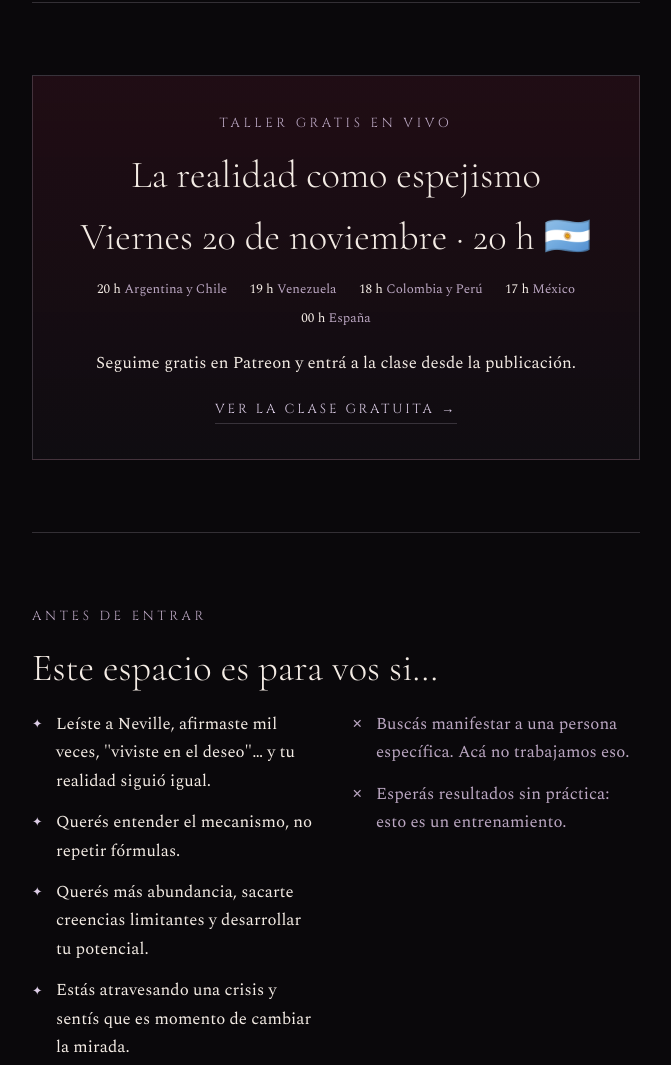
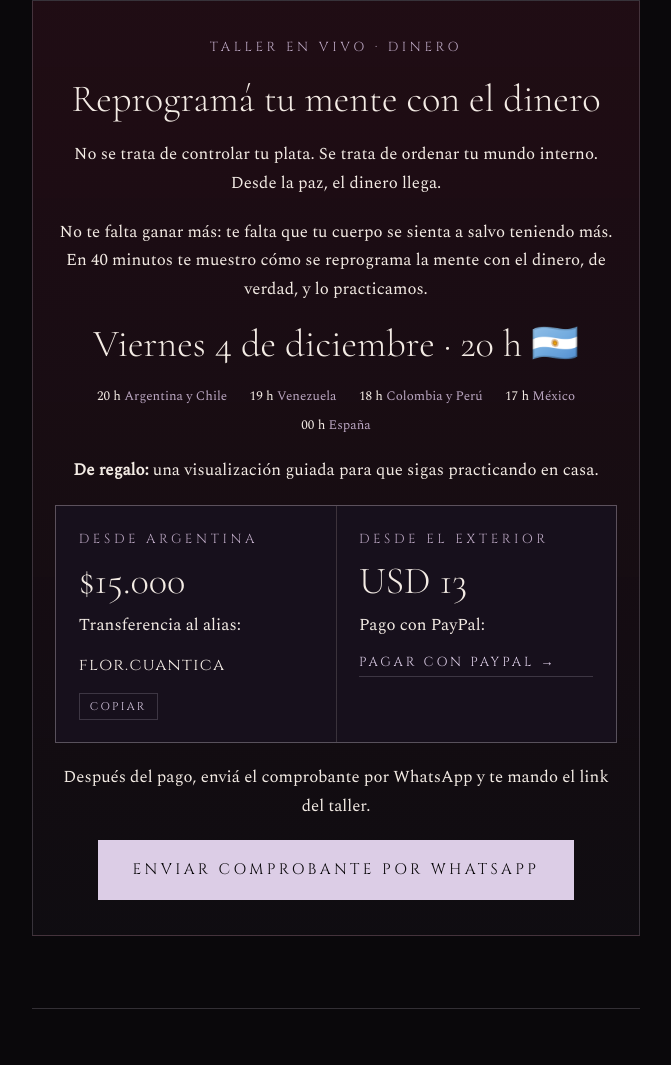
Before and after one commit to f6080237-bot/metodo-l6, a plain HTML site: page index.html in a window 1280 px wide. Shown: the part 1390-2455 px from the top of the page, without its empty margins (304-975 px from the left). Drawn offline with nearby package versions, Linux system fonts and the light colour scheme.

Commit message:
Taller de dinero 4/12 pago, saco la clase gratuita
Co-Authored-By: Claude Opus 5.5 <noreply@anthropic.com>

```diff
--- a/index.html
+++ b/index.html
@@ -276,7 +276,6 @@ ol.steps li::marker { font-family: var(--font-label); color: var(--silver); }
     <div class="btn-row">
       <a class="btn" href="#comunidad">Entrená en mi comunidad</a>
       <a class="btn alt" href="#sesiones">Sesiones 1 a 1</a>
-      <a class="btn alt" href="#taller">Clase gratuita · vie 20 h</a>
     </div>
     <p class="fineprint">Esto es un entrenamiento, no magia: funciona si lo practicás. Yo pongo el mecanismo; vos, la práctica.</p>
   </section>
@@ -291,12 +290,14 @@ ol.steps li::marker { font-family: var(--font-label); color: var(--silver); }
     </div>
   </section>
 
-  <!-- TALLER GRATIS (sacar el 22/11) -->
+  <!-- TALLER PAGO DE DINERO (sacar el 5/12) -->
   <section id="taller">
     <div class="event stack center">
-      <span class="label">Taller gratis en vivo</span>
-      <h2>La realidad como espejismo</h2>
-      <p class="when">Viernes 20 de noviembre · 20 h 🇦🇷</p>
+      <span class="label">Taller en vivo · dinero</span>
+      <h2>Reprogramá tu mente con el dinero</h2>
+      <p class="tagline">No se trata de controlar tu plata. Se trata de ordenar tu mundo interno. Desde la paz, el dinero llega.</p>
+      <p>No te falta ganar más: te falta que tu cuerpo se sienta a salvo teniendo más. En 40 minutos te muestro cómo se reprograma la mente con el dinero, de verdad, y lo practicamos.</p>
+      <p class="when">Viernes 4 de diciembre · 20 h 🇦🇷</p>
       <div class="times" aria-label="Horario por país">
         <span><b>20 h</b> Argentina y Chile</span>
         <span><b>19 h</b> Venezuela</span>
@@ -304,8 +305,26 @@ ol.steps li::marker { font-family: var(--font-label); color: var(--silver); }
         <span><b>17 h</b> México</span>
         <span><b>00 h</b> España</span>
       </div>
-      <p>Seguime gratis en Patreon y entrá a la clase desde la publicación.</p>
-      <a class="ghost" href="https://www.patreon.com/flor_cuanticaa/posts/clase-gratuita-175270628" target="_blank" rel="noopener">Ver la clase gratuita →</a>
+      <p><strong>De regalo:</strong> una visualización guiada para que sigas practicando en casa.</p>
+      <div class="pay" style="text-align: left;">
+        <div>
+          <span class="label">Desde Argentina</span>
+          <p class="price" style="font-size: var(--step-3);">$15.000</p>
+          <p>Transferencia al alias:</p>
+          <div class="alias">
+            <code>flor.cuantica</code>
+            <button class="copy" type="button">Copiar</button>
+          </div>
+        </div>
+        <div>
+          <span class="label">Desde el exterior</span>
+          <p class="price" style="font-size: var(--step-3);">USD 13</p>
+          <p>Pago con PayPal:</p>
+          <a class="ghost" href="https://www.paypal.com/ncp/payment/33R3LCSP78A56" target="_blank" rel="noopener">Pagar con PayPal →</a>
+        </div>
+      </div>
+      <p>Después del pago, enviá el comprobante por WhatsApp y te mando el link del taller.</p>
+      <a class="btn" href="https://wa.link/4g3qh7" target="_blank" rel="noopener">Enviar comprobante por WhatsApp</a>
     </div>
   </section>
 
@@ -516,13 +535,14 @@ ol.steps li::marker { font-family: var(--font-label); color: var(--silver); }
 </div>
 
 <script>
-  document.getElementById('copy-alias').addEventListener('click', function () {
-    var btn = this;
-    var text = document.getElementById('alias').textContent;
+  document.querySelectorAll('button.copy').forEach(function (btn) {
+    btn.addEventListener('click', function () {
+      var code = btn.parentNode.querySelector('code');
+      var text = code.textContent;
       function done() { btn.textContent = 'Copiado'; setTimeout(function () { btn.textContent = 'Copiar'; }, 1800); }
       function fallback() {
         var r = document.createRange();
-      r.selectNodeContents(document.getElementById('alias'));
+        r.selectNodeContents(code);
         var s = window.getSelection(); s.removeAllRanges(); s.addRange(r);
         btn.textContent = 'Seleccionado';
       }
@@ -530,6 +550,7 @@ ol.steps li::marker { font-family: var(--font-label); color: var(--silver); }
         navigator.clipboard.writeText(text).then(done, fallback);
       } catch (e) { fallback(); }
     });
+  });
 </script>
 
 </html>
```
Lines whose indentation alone changed are shown as unchanged.
